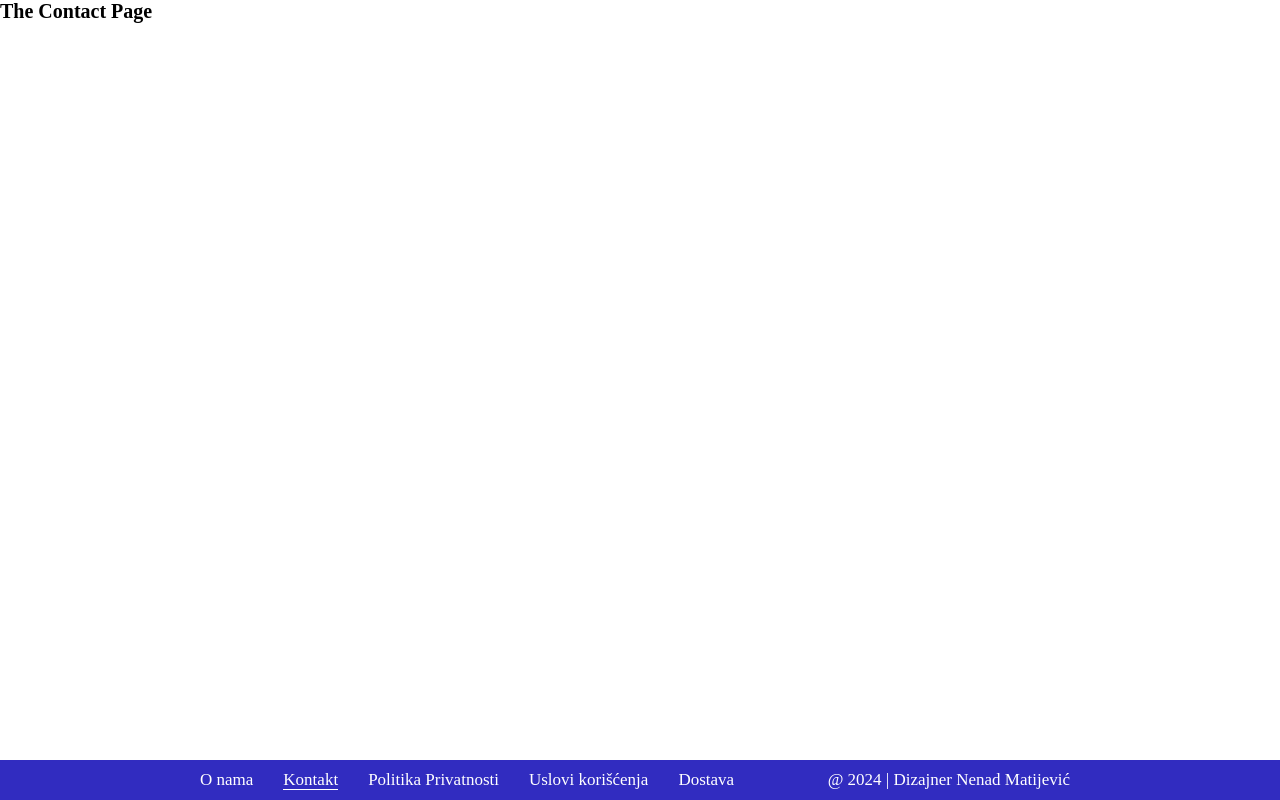
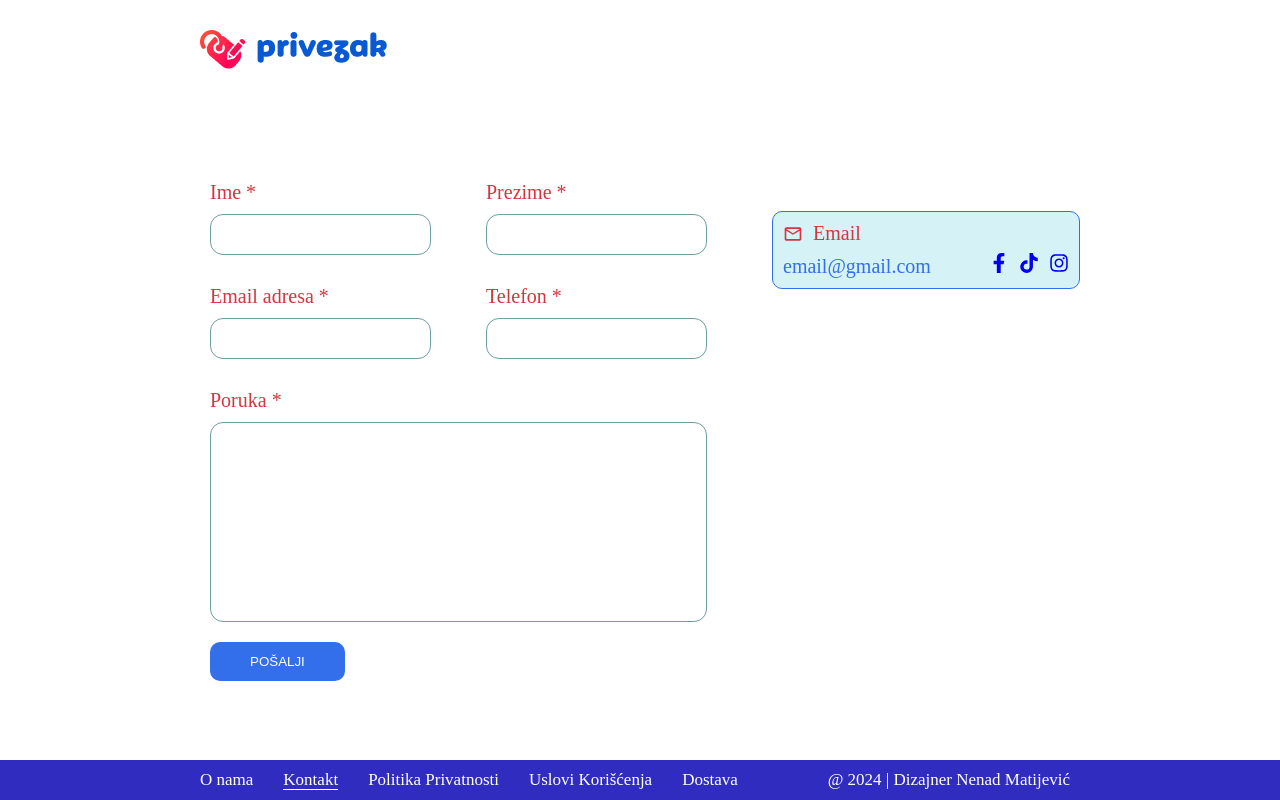
Before and after one commit to nenad997/privezak-app-clone, a React (Vite) app: page /kontakt in a window 1280 px wide. Built offline with nearby package versions, Linux system fonts and the light colour scheme.

Commit message:
style contact layout page

```diff
--- a/package.json
+++ b/package.json
@@ -12,6 +12,7 @@
   "dependencies": {
     "react": "^18.2.0",
     "react-dom": "^18.2.0",
+    "react-icons": "^5.3.0",
     "react-router-dom": "^6.26.1"
   },
   "devDependencies": {
--- a/src/App.tsx
+++ b/src/App.tsx
@@ -1,4 +1,4 @@
-import { Route, Routes, BrowserRouter, Outlet } from "react-router-dom";
+import { Route, Routes, BrowserRouter } from "react-router-dom";
 
 import MainLayout from "./components/shared/MainLayout";
 import HomePage from "./pages/Home";
--- a/src/components/content/HomeLayout.module.css
+++ b/src/components/content/HomeLayout.module.css
@@ -1,10 +1,6 @@
 .home {
-  width: 100%;
-  margin: auto;
   background: url("../../assets/home-bg.jpg");
   background-size: cover;
-  height: 100vh;
-  padding: 3rem 20rem;
 }
 
 .desc {
@@ -38,7 +34,7 @@
     font-size: 1.7rem;
     text-transform: uppercase;
     text-decoration: none;
-    transition: all .3s ease;
+    transition: all 0.3s ease;
   }
 
   & a:hover {
--- a/src/components/content/HomeLayout.tsx
+++ b/src/components/content/HomeLayout.tsx
@@ -1,18 +1,11 @@
-import { Link } from "react-router-dom";
-
 import classes from "./HomeLayout.module.css";
-import HomeLogo from "../../assets/logo.png";
+import HomeLink from "../ui/HomeLink";
+import PageWrapper from "../ui/PageWrapper";
 
 const HomeLayout = () => {
   return (
-    <section className={classes.home}>
-      <div className={classes.logo}>
-        <Link to="/">
-          <span className={classes.wrapper}>
-            <img className={classes.image} src={HomeLogo} alt="home-logo" />
-          </span>
-        </Link>
-      </div>
+    <PageWrapper className={classes.home}>
+      <HomeLink />
       <div className={classes.desc}>
         <h1>Napravi Privezak!</h1>
         <p>
@@ -21,7 +14,7 @@ const HomeLayout = () => {
         </p>
         <a href="#">Počni ovde!</a>
       </div>
-    </section>
+    </PageWrapper>
   );
 };
 
--- /dev/null
+++ b/src/components/content/contact/ContactLayout.module.css
@@ -0,0 +1,126 @@
+.contact {
+  margin-top: 10rem;
+  display: flex;
+  align-items: center;
+}
+
+.contact__form {
+  flex: 2;
+
+  & h1 {
+    font-size: 4rem;
+    color: #336eeb;
+    margin-bottom: 1rem;
+  }
+}
+
+.form {
+  padding: 1rem;
+  gap: 3rem;
+}
+
+.controls {
+  display: flex;
+  flex-wrap: wrap;
+  margin-bottom: 3rem;
+}
+
+.control {
+  flex: 1;
+
+  & input,
+  & label {
+    width: 80%;
+  }
+
+  & input {
+    padding: 0.8rem 1.2rem;
+    font-size: 2rem;
+    border: 0.7px solid #6d9f9f;
+    border-radius: 1.3rem;
+  }
+
+  & label {
+    font-size: 2rem;
+    margin-bottom: 1rem;
+    color: #d4353e;
+  }
+}
+
+.text__area {
+  & label {
+    font-size: 2rem;
+    margin-bottom: 1rem;
+    color: #d4353e;
+  }
+
+  & textarea {
+    resize: none;
+    border: 0.7px solid #6d9f9f;
+    width: 90%;
+    height: 20rem;
+    border-radius: 1.3rem;
+  }
+}
+
+.button {
+  padding: 1.2rem 4rem;
+  margin-top: 2rem;
+  cursor: pointer;
+  background-color: #336eeb;
+  color: white;
+  border: none;
+  outline: none;
+  border-radius: 1rem;
+  text-transform: uppercase;
+  transition: all 0.2s ease;
+}
+
+.button:hover {
+  background-color: #e7232f;
+}
+
+.info {
+  border: 1px solid green;
+  padding: 1rem;
+  flex: 1;
+  align-self: flex-start;
+  display: flex;
+  justify-content: space-between;
+  align-items: center;
+  background-color: #d5f3f6;
+  border: 1px solid #336eeb;
+  border-radius: 1rem;
+  margin-top: 4rem;
+
+  & .left {
+    display: flex;
+    flex-direction: column;
+    gap: 1rem;
+    flex: 1;
+
+    & span:first-child {
+      color: #d4353e;
+    }
+
+    & span:last-child {
+      color: #336eeb;
+    }
+
+    & span {
+      font-size: 2rem;
+      display: flex;
+      align-items: center;
+      gap: 1rem;
+    }
+  }
+
+  & .right {
+    align-self: flex-end;
+
+    & a {
+      font-size: 2rem;
+      margin-left: 1rem;
+    }
+  }
+}
--- /dev/null
+++ b/src/components/content/contact/ContactLayout.tsx
@@ -0,0 +1,69 @@
+import { MdOutlineEmail } from "react-icons/md";
+import { FaFacebookF, FaInstagram, FaTiktok } from "react-icons/fa";
+
+import classes from "./ContactLayout.module.css";
+import PageWrapper from "../../ui/PageWrapper";
+import HomeLink from "../../ui/HomeLink";
+
+const ContactLayout = () => {
+  return (
+    <PageWrapper>
+      <HomeLink />
+      <div className={classes.contact}>
+        <div className={classes.contact__form}>
+          <form className={classes.form}>
+            <div className={classes.controls}>
+              <div className={classes.control}>
+                <label htmlFor="ime">Ime *</label>
+                <input type="text" id="ime" />
+              </div>
+              <div className={classes.control}>
+                <label htmlFor="prezime">Prezime *</label>
+                <input type="text" id="prezime" />
+              </div>
+            </div>
+            <div className={classes.controls}>
+              <div className={classes.control}>
+                <label htmlFor="email">Email adresa *</label>
+                <input type="email" id="email" />
+              </div>
+              <div className={classes.control}>
+                <label htmlFor="phone">Telefon *</label>
+                <input type="text" id="phone" />
+              </div>
+            </div>
+            <div className={classes.text__area}>
+              <label htmlFor="poruka">Poruka *</label>
+              <textarea></textarea>
+            </div>
+            <button className={classes.button} type="submit">
+              Pošalji
+            </button>
+          </form>
+        </div>
+        <div className={classes.info}>
+          <div className={classes.left}>
+            <span>
+              <MdOutlineEmail />
+              Email
+            </span>
+            <span>email@gmail.com</span>
+          </div>
+          <div className={classes.right}>
+            <a href="http://www.facebook.com" target="_blank">
+              <FaFacebookF />
+            </a>
+            <a href="http://www.tiktok.com/" target="_blank">
+              <FaTiktok />
+            </a>
+            <a href="http://www.instagram.com" target="_blank">
+              <FaInstagram />
+            </a>
+          </div>
+        </div>
+      </div>
+    </PageWrapper>
+  );
+};
+
+export default ContactLayout;
--- a/src/components/shared/BottomNavbar.tsx
+++ b/src/components/shared/BottomNavbar.tsx
@@ -45,7 +45,7 @@ const BottomNavbar = () => {
               }
               to="uslovi-koriscenja"
             >
-              Uslovi korišćenja
+              Uslovi Korišćenja
             </NavLink>
           </li>
           <li className={classes.item}>
--- a/src/components/shared/MainLayout.tsx
+++ b/src/components/shared/MainLayout.tsx
@@ -5,7 +5,7 @@ import BottomNavbar from "./BottomNavbar";
 const MainLayout = () => {
   return (
     <>
-      <main>
+      <main className="main">
         <Outlet />
       </main>
       <BottomNavbar />
--- /dev/null
+++ b/src/components/ui/HomeLink.tsx
@@ -0,0 +1,13 @@
+import { Link } from "react-router-dom";
+
+import HomeLogoPath from "../../assets/logo.png";
+
+const HomeLink = () => {
+  return (
+    <Link to="/">
+      <img src={HomeLogoPath} alt="home-logo" />
+    </Link>
+  );
+};
+
+export default HomeLink;
--- /dev/null
+++ b/src/components/ui/PageWrapper.tsx
@@ -0,0 +1,12 @@
+import { FC, JSX } from "react";
+
+interface PageWrapperProps {
+  children: JSX.Element | JSX.Element[];
+  className?: string;
+}
+
+const PageWrapper: FC<PageWrapperProps> = ({ children, className }) => {
+  return <section className={`wrapper ${className}`}>{children}</section>;
+};
+
+export default PageWrapper;
--- a/src/index.css
+++ b/src/index.css
@@ -9,3 +9,16 @@
 html {
   font-size: 62.5%;
 }
+
+.wrapper {
+  width: 100%;
+  margin: auto;
+  height: 100vh;
+  padding: 3rem 20rem;
+}
+
+label,
+input,
+textarea {
+  display: block;
+}
--- a/src/pages/Contact.tsx
+++ b/src/pages/Contact.tsx
@@ -1,5 +1,7 @@
+import ContactLayout from "../components/content/contact/ContactLayout";
+
 const ContactPage = () => {
-  return <h1>The Contact Page</h1>;
+  return <ContactLayout />;
 };
 
 export default ContactPage;
```
Also changed, not shown: 1 other file (tests, documents, lock files or other folders).
